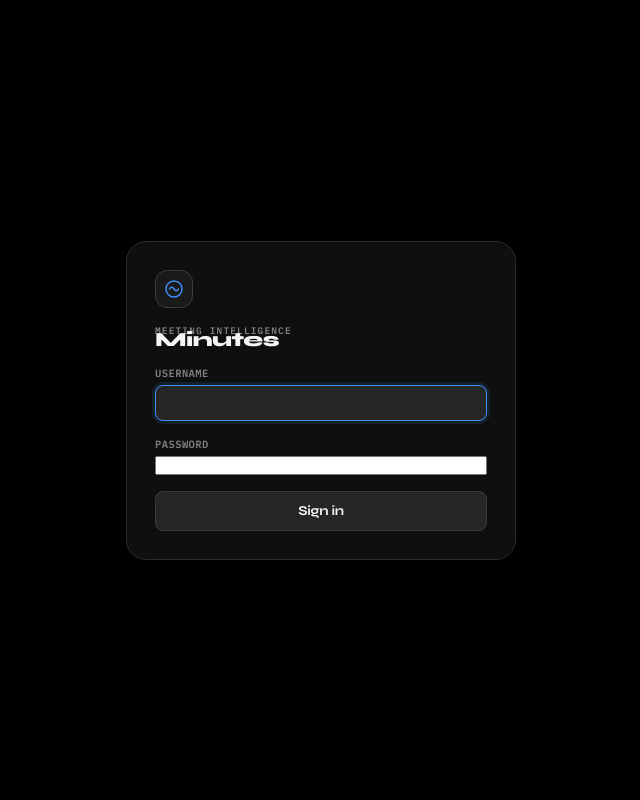
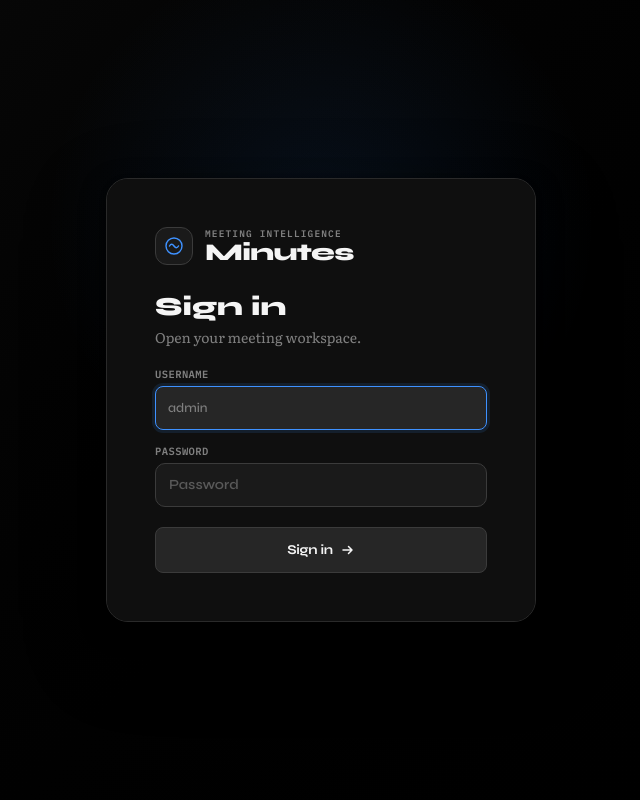
Before and after one commit to AvisharSharan/baat-cheet, a FastAPI app: page / in a window 1280 px wide. Shown: the whole page, without its empty margins (319-959 px from the left). Run offline with FastAPI, Linux system fonts and the light colour scheme; some libraries are stand-ins or nearby versions.

Commit message:
Simplify auth page UI

```diff
--- a/app/static/app.js
+++ b/app/static/app.js
@@ -130,6 +130,9 @@ async function login(event) {
   event.preventDefault();
   loginError.hidden = true;
   loginBtn.disabled = true;
+  const label = loginBtn.querySelector("span");
+  const previousLabel = label ? label.textContent : loginBtn.textContent;
+  if (label) label.textContent = "Signing in";
   try {
     const response = await fetch("/api/auth/login", {
       method: "POST",
@@ -151,6 +154,7 @@ async function login(event) {
     loginError.hidden = false;
   } finally {
     loginBtn.disabled = false;
+    if (label) label.textContent = previousLabel;
   }
 }
 
--- a/app/static/index.html
+++ b/app/static/index.html
@@ -19,7 +19,9 @@
     <div class="noise-overlay"></div>
 
     <section id="loginView" class="login-view" aria-live="polite">
+      <div class="login-shell">
         <form id="loginForm" class="login-panel">
+          <div class="login-brand-row">
             <div class="brand-mark">
               <svg width="20" height="20" viewBox="0 0 20 20" fill="none">
                 <path d="M10 2C5.58 2 2 5.58 2 10s3.58 8 8 8 8-3.58 8-8-3.58-8-8-8Z" stroke="currentColor" stroke-width="1.4"/>
@@ -30,17 +32,31 @@
               <div class="brand-eyebrow">Meeting Intelligence</div>
               <h1>Minutes</h1>
             </div>
+          </div>
+
+          <div class="login-heading">
+            <h2>Sign in</h2>
+            <p>Open your meeting workspace.</p>
+          </div>
+
+          <div class="login-fields">
             <div class="field-group">
               <label class="field-label" for="loginUsername">Username</label>
-          <input id="loginUsername" name="username" type="text" autocomplete="username" required />
+              <input id="loginUsername" name="username" type="text" autocomplete="username" placeholder="admin" required />
             </div>
             <div class="field-group">
               <label class="field-label" for="loginPassword">Password</label>
-          <input id="loginPassword" name="password" type="password" autocomplete="current-password" required />
+              <input id="loginPassword" name="password" type="password" autocomplete="current-password" placeholder="Password" required />
             </div>
-        <button id="loginBtn" class="btn btn-minutes" type="submit">Sign in</button>
+          </div>
+
+          <button id="loginBtn" class="btn btn-minutes login-submit" type="submit">
+            <span>Sign in</span>
+            <svg width="14" height="14" viewBox="0 0 14 14" aria-hidden="true"><path d="M2 7h9M7.5 3.5 11 7l-3.5 3.5" stroke="currentColor" stroke-width="1.5" fill="none" stroke-linecap="round" stroke-linejoin="round"/></svg>
+          </button>
           <p id="loginError" class="login-error" hidden></p>
         </form>
+      </div>
     </section>
 
     <main class="shell">
--- a/app/static/styles.css
+++ b/app/static/styles.css
@@ -119,43 +119,118 @@ html[data-theme="light"] .noise-overlay { opacity: 0.012; }
   z-index: 5;
   display: grid;
   place-items: center;
-  padding: 24px;
-  background: color-mix(in srgb, var(--bg) 86%, transparent);
-  backdrop-filter: blur(18px);
+  padding: 28px;
+  overflow: auto;
+  background:
+    radial-gradient(circle at 50% 28%, color-mix(in srgb, var(--gold) 10%, transparent), transparent 32%),
+    linear-gradient(135deg, color-mix(in srgb, var(--bg-2) 72%, var(--bg)), var(--bg));
+  backdrop-filter: blur(20px);
 }
 
 .login-view[hidden] { display: none; }
 
 body.auth-pending .shell {
   pointer-events: none;
-  filter: blur(10px);
-  opacity: 0.28;
+  filter: blur(12px) saturate(0.75);
+  opacity: 0.22;
+}
+
+body.auth-pending {
+  overflow: hidden;
+}
+
+.login-shell {
+  width: min(430px, 100%);
+  display: block;
+  overflow: hidden;
+  border: 1px solid var(--border);
+  border-radius: 22px;
+  background: color-mix(in srgb, var(--bg-2) 92%, transparent);
+  box-shadow: 0 28px 80px rgba(0,0,0,0.45), var(--shadow);
 }
 
 .login-panel {
-  width: min(390px, 100%);
   display: grid;
-  gap: 16px;
-  padding: 28px;
-  border: 1px solid var(--border);
-  border-radius: var(--r-lg);
+  align-content: center;
+  gap: 20px;
+  min-width: 0;
+  padding: clamp(28px, 5vw, 48px);
   background: var(--bg-2);
-  box-shadow: var(--shadow);
-}
-
-.login-panel h1 {
-  margin-top: -8px;
+}
+
+.login-brand-row {
+  display: flex;
+  align-items: center;
+  gap: 12px;
+}
+
+.login-brand-row h1 {
+  font-size: 24px;
+}
+
+.login-heading {
+  display: grid;
+  gap: 6px;
+  padding-top: 8px;
+}
+
+.login-heading h2 {
+  font-size: 26px;
+  line-height: 1.05;
+  font-weight: 800;
+  letter-spacing: 0;
+}
+
+.login-heading p {
+  color: var(--text-3);
+  font-family: var(--font-body);
+  font-size: 14px;
+  line-height: 1.45;
+}
+
+.login-fields {
+  display: grid;
+  gap: 14px;
 }
 
 .login-panel input {
   width: 100%;
+  min-height: 44px;
+  padding: 0 13px;
+  border: 1px solid var(--border-2);
+  border-radius: 10px;
+  background: var(--bg-3);
+  color: var(--text);
+  font: 600 14px/1 var(--font-sans);
+  outline: none;
+  transition: border-color 0.15s, box-shadow 0.15s, background 0.15s;
+}
+
+.login-panel input::placeholder {
+  color: var(--text-4);
+}
+
+.login-panel input:focus {
+  border-color: var(--gold);
+  background: var(--bg-2);
+  box-shadow: 0 0 0 3px var(--gold-dim);
+}
+
+.login-submit {
+  min-height: 46px;
+  justify-content: space-between;
+  padding-inline: 16px;
+}
+
+.login-submit svg {
+  flex-shrink: 0;
 }
 
 .login-error {
-  min-height: 22px;
-  padding: 9px 10px;
-  border: 1px solid var(--red);
-  border-radius: var(--r-sm);
+  min-height: 38px;
+  padding: 10px 12px;
+  border: 1px solid color-mix(in srgb, var(--red) 70%, var(--border));
+  border-radius: 10px;
   color: var(--red-2);
   background: var(--red-dim);
   font-size: 12px;
@@ -1584,6 +1659,11 @@ html[data-theme="light"] .mom-generating-label {
 }
 
 @media (max-width: 860px) {
+  .login-view { padding: 14px; }
+  .login-shell {
+    width: min(430px, 100%);
+  }
+  .login-panel { padding: 26px; }
   .workspace { grid-template-columns: 1fr; }
   .sidebar { position: static; }
   .topnav { display: none; }
@@ -1591,6 +1671,11 @@ html[data-theme="light"] .mom-generating-label {
 }
 
 @media (max-width: 560px) {
+  .login-panel {
+    gap: 16px;
+    padding: 22px;
+  }
+  .login-heading h2 { font-size: 23px; }
   .shell { width: calc(100vw - 20px); padding: 12px 0 32px; }
   .topbar { flex-wrap: wrap; gap: 10px; }
   h1 { font-size: 18px; }
```
Lines whose indentation alone changed are shown as unchanged.
